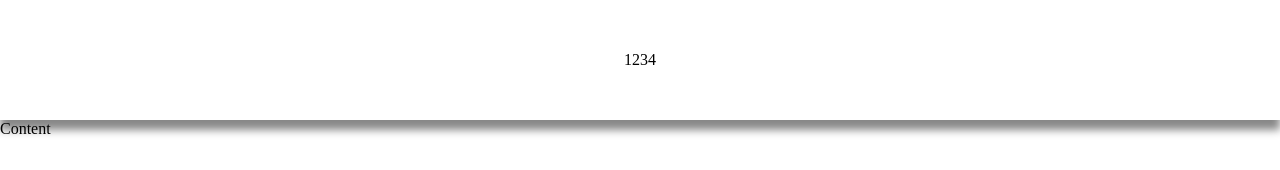
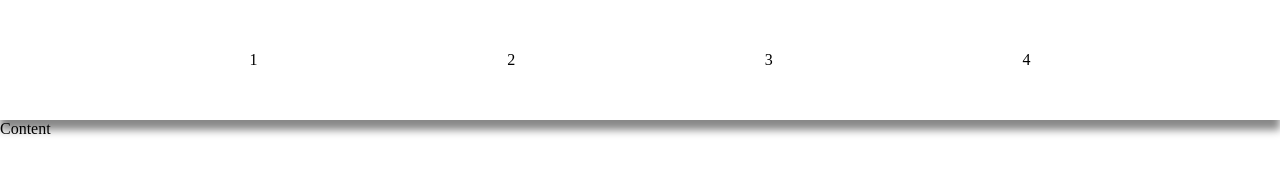
Before and after one commit to implodium/implodium.github.io-new, a Vue app: page / in a window 1280 px wide. Shown: the top 170 px of the page. Built offline with nearby package versions, Linux system fonts and the light colour scheme.

Commit message:
changed the flexing

```diff
--- a/src/components/Navigation.vue
+++ b/src/components/Navigation.vue
@@ -28,7 +28,7 @@ export default class Navigation extends Vue {}
     box-shadow: 0 10px 8px #888888;
 
     display: flex;
-    justify-content: center;
+    justify-content: space-evenly;
     align-items: center;
 }
 
```
